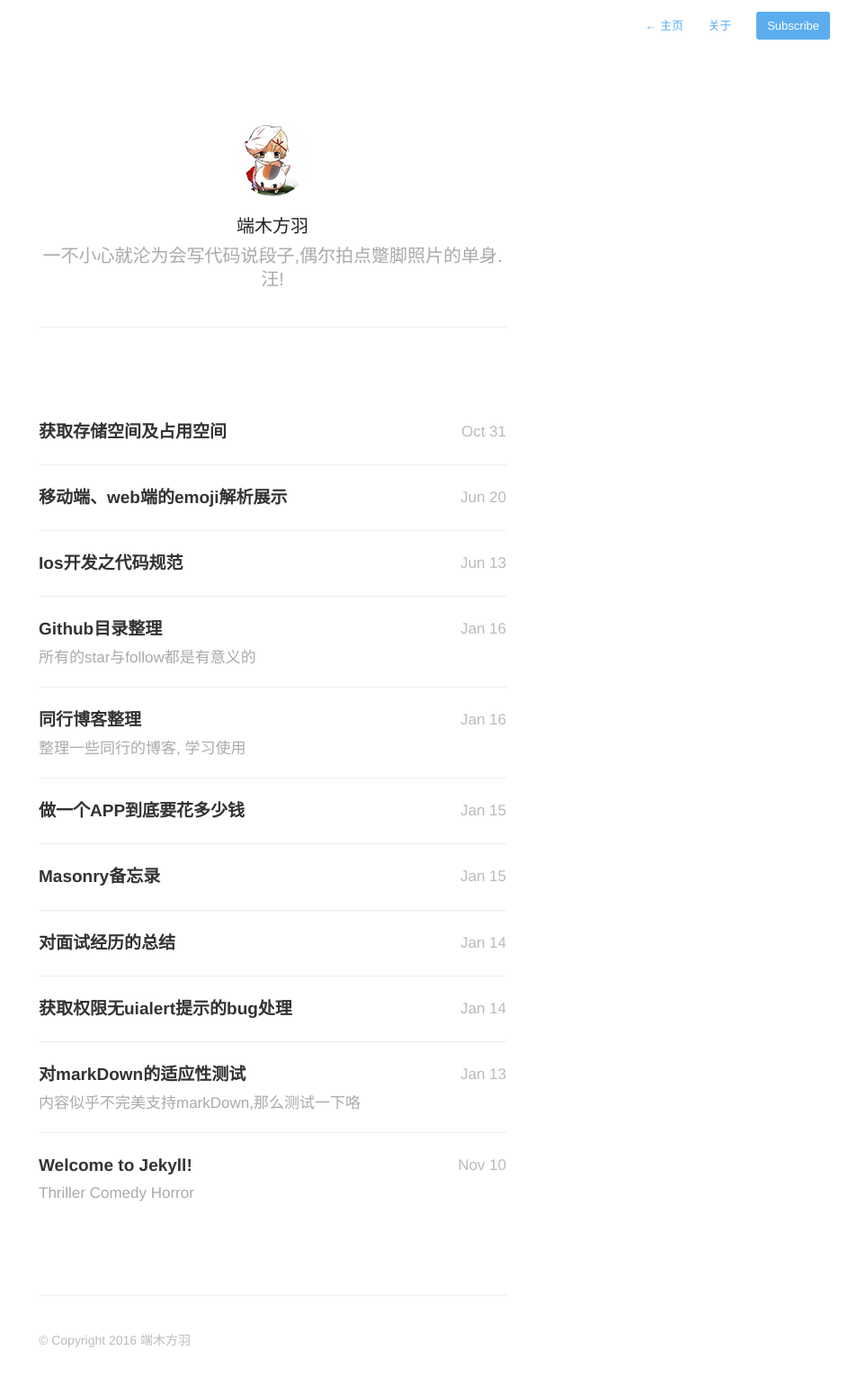
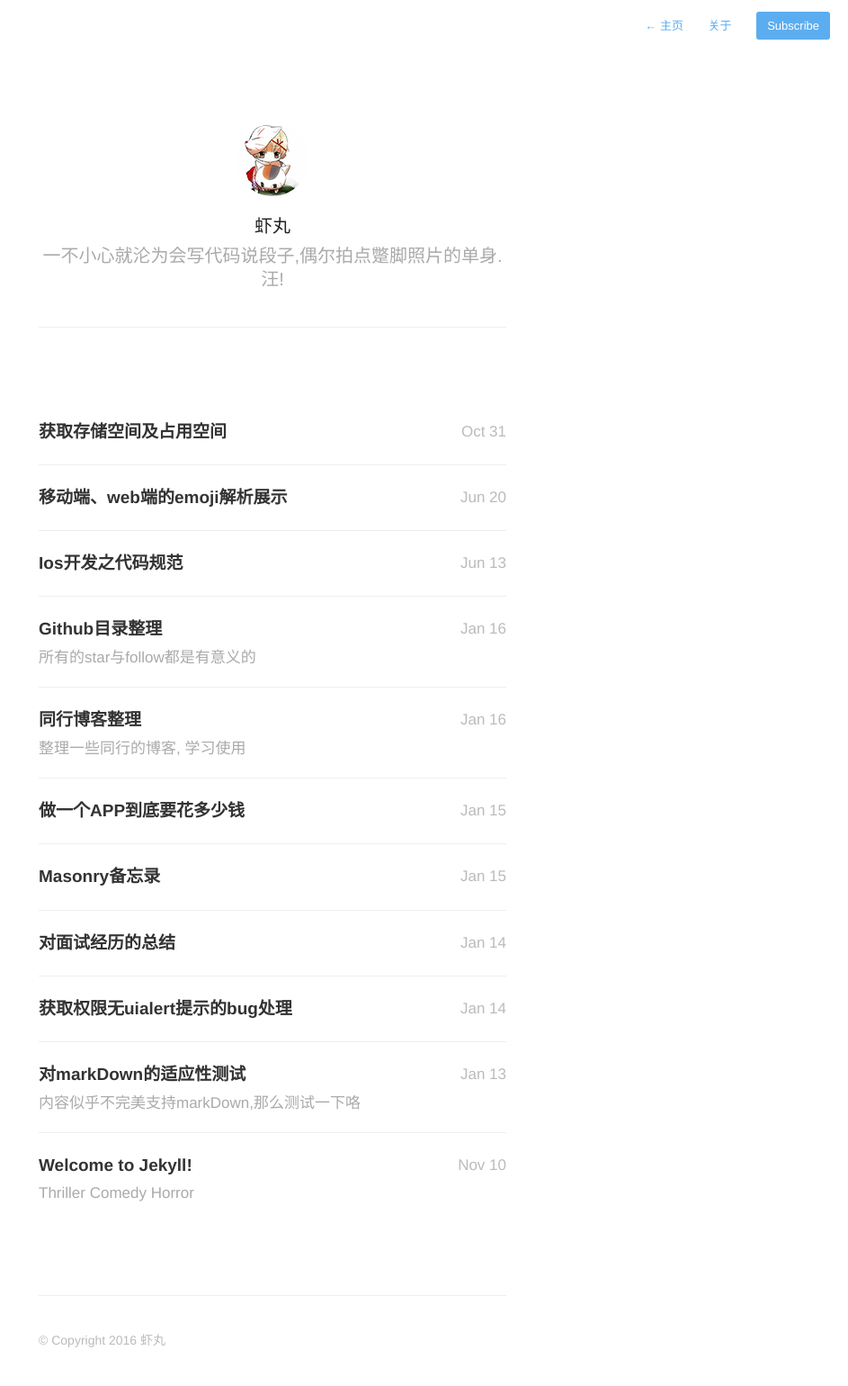
Before and after one commit to gq630960023/gq630960023.github.io, a Jekyll site: the page built from index.html, in a window 1280 px wide. Shown: the whole page at 90% size, without its empty margins (337-1280 px from the left). Built offline with Jekyll 4.4.1, drawn with Linux system fonts in a browser that asks for light colours; nearby versions of some CDN libraries; the list of posts is cut into pages by our own code.

Commit message:
update name

```diff
--- a/_config.yml
+++ b/_config.yml
@@ -1,4 +1,4 @@
-name: 端木方羽的代码战争
+name: 虾丸的代码战争
 description: 一不小心就沦为会写代码说段子,偶尔拍点蹩脚照片的单身.汪!
 meta_description: "Your New Jekyll Site, Blogging about stuffs"
 
@@ -16,7 +16,7 @@ disqus_shortname: 'your-disqus-shortname'
 
 # Details for the RSS feed generator
 url:            'http://codewar.win'
-author:         '端木方羽'
+author:         '虾丸'
 # authorTwitter:  'YourTwitterUsername'
 
 permalink:      /:year/:title/
```
